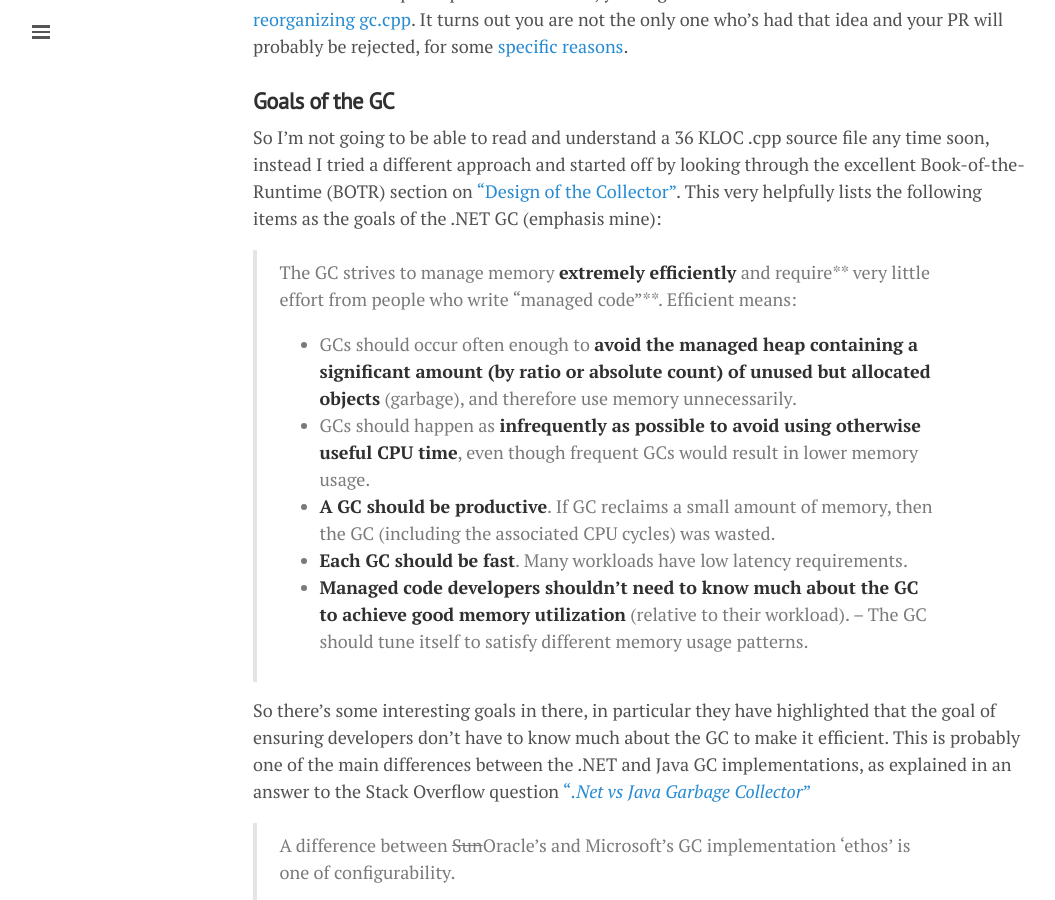
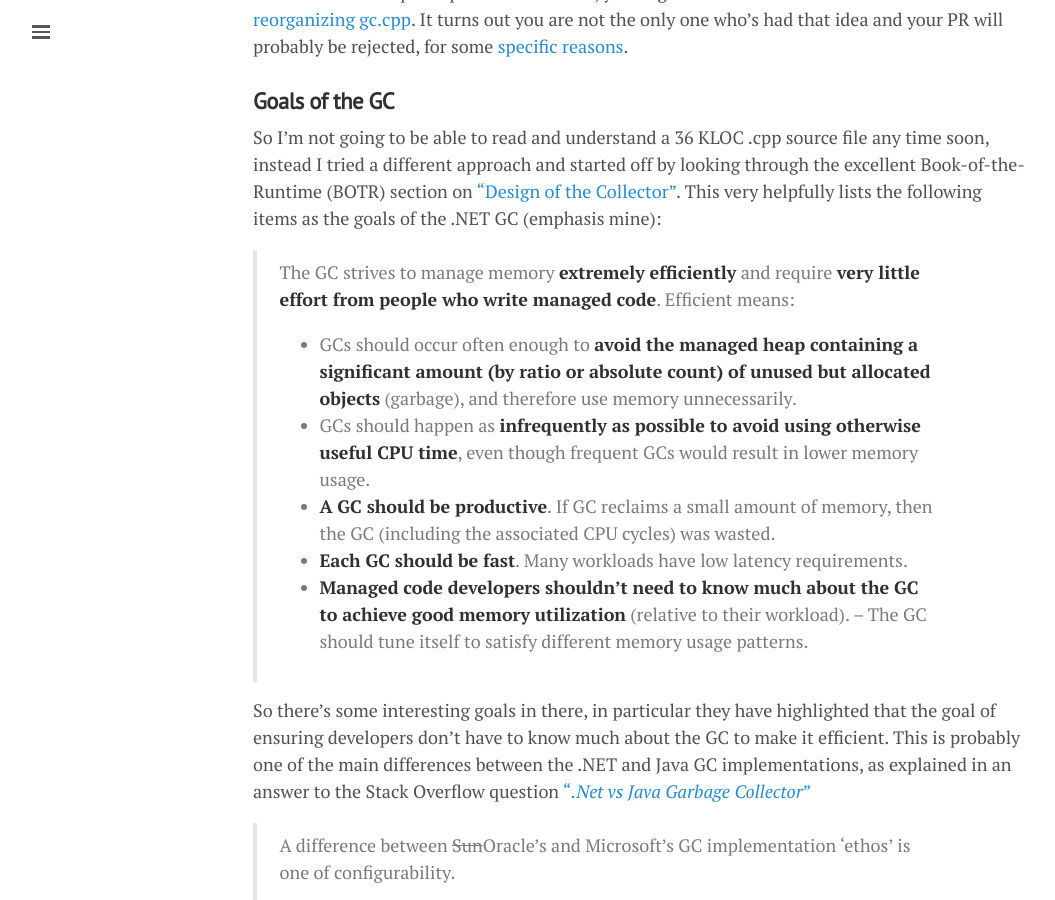
Before and after one commit to mattwarren/mattwarren.github.io, a Jekyll site: the page built from _posts/2016-01-30-how-garbage-collectors-work-part-1.md, in a window 1280 px wide and 900 px high, scrolled down 773 px. Shown: the whole window, without its empty margins (0-1055 px from the left). Built offline with Jekyll 4.4.1, drawn with Linux system fonts in a browser that asks for light colours.

Commit message:
formatting

```diff
--- a/_posts/2016-01-30-how-garbage-collectors-work-part-1.md
+++ b/_posts/2016-01-30-how-garbage-collectors-work-part-1.md
@@ -20,7 +20,7 @@
 
 So I'm not going to be able to read and understand a 36 KLOC .cpp source file any time soon, instead I tried a different approach and started off by looking through the excellent Book-of-the-Runtime (BOTR) section on ["Design of the Collector"](https://github.com/dotnet/coreclr/blob/master/Documentation/botr/garbage-collection.md#design-of-the-collector). This very helpfully lists the following items as the goals of the .NET GC (emphasis mine):
 
-> The GC strives to manage memory **extremely efficiently** and require** very little effort from people who write "managed code"**. Efficient means:
+> The GC strives to manage memory **extremely efficiently** and require **very little effort from people who write managed code**. Efficient means:
 >
 > - GCs should occur often enough to **avoid the managed heap containing a significant amount (by ratio or absolute count) of unused but allocated objects** (garbage), and therefore use memory unnecessarily.
 - GCs should happen as **infrequently as possible to avoid using otherwise useful CPU time**, even though frequent GCs would result in lower memory usage.
```
